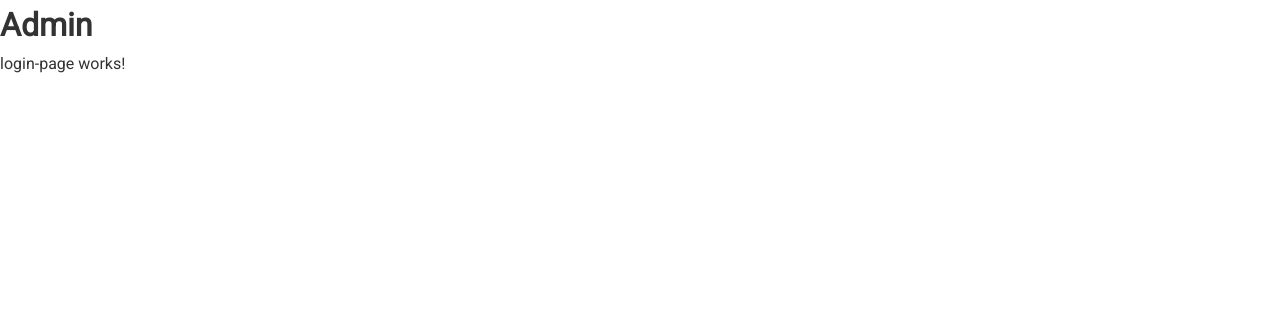
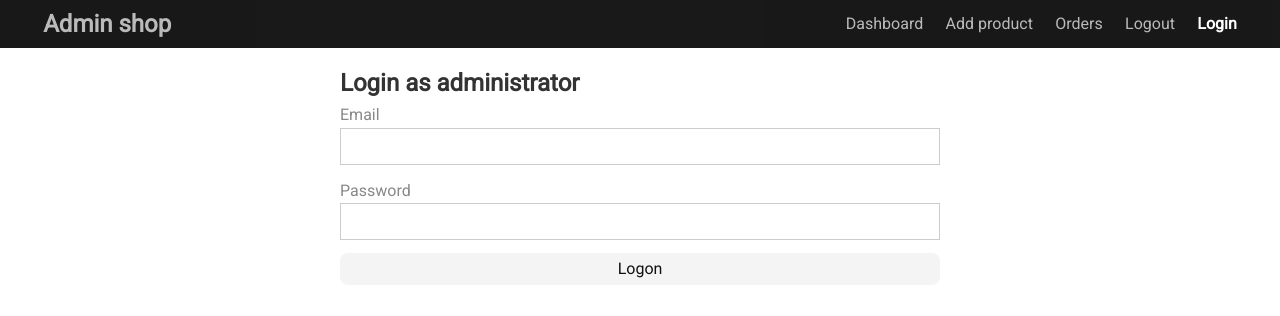
Before and after one commit to Danil-Makogon/smart-prices-shop, an Angular app: page /admin/login in a window 1280 px wide. Shown: the top 316 px of the page. Built offline with nearby package versions, Linux system fonts and the light colour scheme.

Commit message:
Add login form

```diff
--- a/src/app/admin/admin.module.ts
+++ b/src/app/admin/admin.module.ts
@@ -7,6 +7,7 @@
 import { LoginPageComponent } from "./login-page/login-page.component";
 import { OrdersPageComponent } from "./orders-page/orders-page.component";
 import { AdminLayoutComponent } from "./shared/admin-layout/admin-layout.component";
+import { FormsModule, ReactiveFormsModule } from "@angular/forms";
 
 @NgModule({
     declarations:[
@@ -19,6 +20,8 @@
     ],
     imports: [
         CommonModule,
+        FormsModule,
+        ReactiveFormsModule,
         RouterModule.forChild([
             {
                 path: '', component: AdminLayoutComponent, children: [
--- a/src/app/admin/login-page/login-page.component.html
+++ b/src/app/admin/login-page/login-page.component.html
@@ -1 +1,29 @@
-<p>login-page works!</p>
+<form [formGroup]="form" (ngSubmit)="submit()">
+
+    <h2>Login as administrator</h2>
+
+    <div class="form-control">
+        <label for="email">Email</label>
+        <input id="email" type="email" formControlName="email">
+        <div *ngIf="form.get('email').touched && form.get('email').invalid" class="validation">
+            <small *ngIf="form.get('email').errors.required">Enter Email</small>
+            <small *ngIf="form.get('email').errors.email">Enter valid Email</small>
+        </div>
+    </div>
+
+    <div class="form-control">
+        <label for="password">Password</label>
+        <input id="password" type="password" formControlName="password">
+        <div *ngIf="form.get('password').touched && form.get('password').invalid" class="validation">
+            <small *ngIf="form.get('password').errors.required">Enter Password</small>
+            <small *ngIf="form.get('password').errors.minlength">
+                Password must be at least  {{form.get('password').errors.minlength.requiredLength}} characters.
+                Now he {{form.get('password').errors.minlength.actualLength}}
+            </small>
+        </div>
+    </div>
+
+    <button type="submit" class="btn btn-primary btn-block" [disabled]="form.invalid || submited">Logon</button>
+
+
+</form>
--- a/src/app/admin/login-page/login-page.component.scss
+++ b/src/app/admin/login-page/login-page.component.scss
@@ -0,0 +1,4 @@
+form {
+    max-width: 600px;
+    margin: 0 auto;
+}
--- a/src/app/admin/login-page/login-page.component.ts
+++ b/src/app/admin/login-page/login-page.component.ts
@@ -1,15 +1,26 @@
 import { Component, OnInit } from '@angular/core';
+import { FormControl, FormGroup, Validators } from '@angular/forms';
 
 @Component({
   selector: 'app-login-page',
   templateUrl: './login-page.component.html',
   styleUrls: ['./login-page.component.scss']
 })
+
 export class LoginPageComponent implements OnInit {
+  submited: false
+
+  form: FormGroup
 
   constructor() { }
 
   ngOnInit(): void {
+    this.form = new FormGroup({
+      email: new FormControl(null,[Validators.required, Validators.email]),
+      password: new FormControl(null, [Validators.required, Validators.minLength(6)]),
+    })
   }
 
+  submit(): void {}
+
 }
--- a/src/app/admin/shared/admin-layout/admin-layout.component.html
+++ b/src/app/admin/shared/admin-layout/admin-layout.component.html
@@ -1,2 +1,26 @@
-<h1>Admin</h1>
-<router-outlet></router-outlet>
+<nav class="navbar bg-dark">
+    <h1>
+        <a routerLink="/">Admin shop</a>
+    </h1>
+    <ul>
+        <li routerLinkActive="active">
+            <a [routerLink]="['/admin','dashboard']">Dashboard</a>
+        </li>
+        <li routerLinkActive="active">
+            <a [routerLink]="['/admin','add']">Add product</a>
+        </li>
+        <li routerLinkActive="active">
+            <a [routerLink]="['/admin','orders']">Orders</a>
+        </li>
+        <li routerLinkActive="active">
+            <a [routerLink]="['/admin','']">Logout</a>
+        </li>
+        <li routerLinkActive="active">
+            <a [routerLink]="['/admin','login']">Login</a>
+        </li>
+    </ul>
+</nav>
+
+<div class="container">
+    <router-outlet></router-outlet>
+</div>
--- a/src/app/app.module.ts
+++ b/src/app/app.module.ts
@@ -1,12 +1,12 @@
 import { NgModule } from '@angular/core';
 import { BrowserModule } from '@angular/platform-browser';
-
 import { AppRoutingModule } from './app-routing.module';
 import { AppComponent } from './app.component';
 import { MainLayoutComponent } from './shared/main-layout/main-layout.component';
 import { MainPageComponent } from './main-page/main-page.component';
 import { ProductPageComponent } from './product-page/product-page.component';
 import { CartPageComponent } from './cart-page/cart-page.component';
+import { FormsModule, ReactiveFormsModule } from '@angular/forms';
 
 @NgModule({
   declarations: [
@@ -18,7 +18,9 @@
   ],
   imports: [
     BrowserModule,
-    AppRoutingModule
+    AppRoutingModule,
+    FormsModule,
+    ReactiveFormsModule
   ],
   providers: [],
   bootstrap: [AppComponent]
--- a/tsconfig.json
+++ b/tsconfig.json
@@ -5,7 +5,7 @@
     "baseUrl": "./",
     "outDir": "./dist/out-tsc",
     "forceConsistentCasingInFileNames": true,
-    "strict": true,
+    "strict": false,
     "noImplicitReturns": true,
     "noFallthroughCasesInSwitch": true,
     "sourceMap": true,
```
